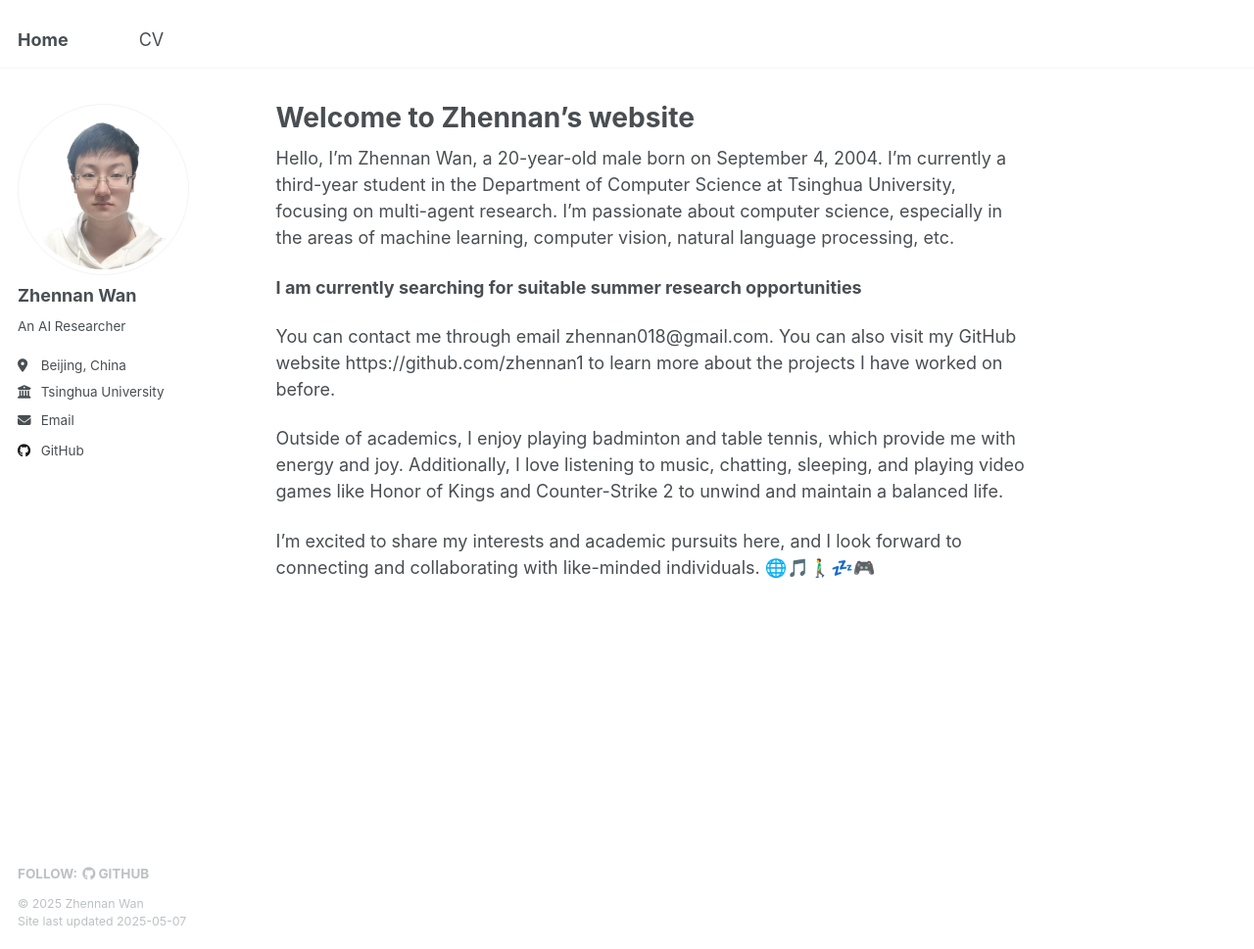
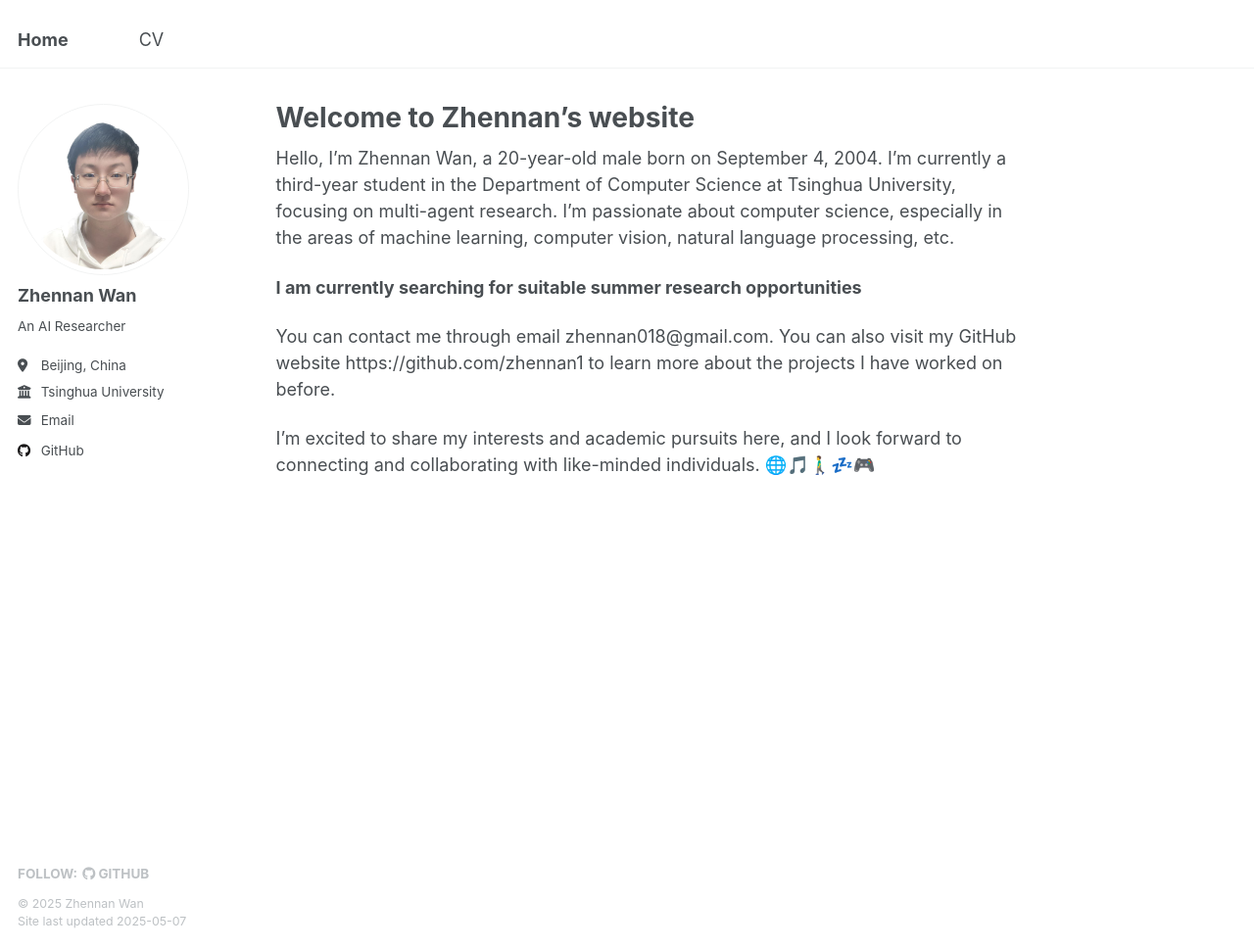
Before and after one commit to zhennan1/zhennan1.github.io, a Jekyll site: the page built from _pages/about.md, in a window 1280 px wide and 969 px high. Shown: the whole window at 98% size. Built offline with Jekyll 4.4.1, drawn with Linux system fonts in a browser that asks for light colours.

Commit message:
Update about.md

```diff
--- a/_pages/about.md
+++ b/_pages/about.md
@@ -13,6 +13,4 @@ Hello, I’m Zhennan Wan, a 20-year-old male born on September 4, 2004. I’m cu
 
 You can contact me through email zhennan018@gmail.com. You can also visit my GitHub website https://github.com/zhennan1 to learn more about the projects I have worked on before.
 
-Outside of academics, I enjoy playing badminton and table tennis, which provide me with energy and joy. Additionally, I love listening to music, chatting, sleeping, and playing video games like Honor of Kings and Counter-Strike 2 to unwind and maintain a balanced life.
-
 I’m excited to share my interests and academic pursuits here, and I look forward to connecting and collaborating with like-minded individuals. 🌐🎵🚶‍♂️💤🎮
```
